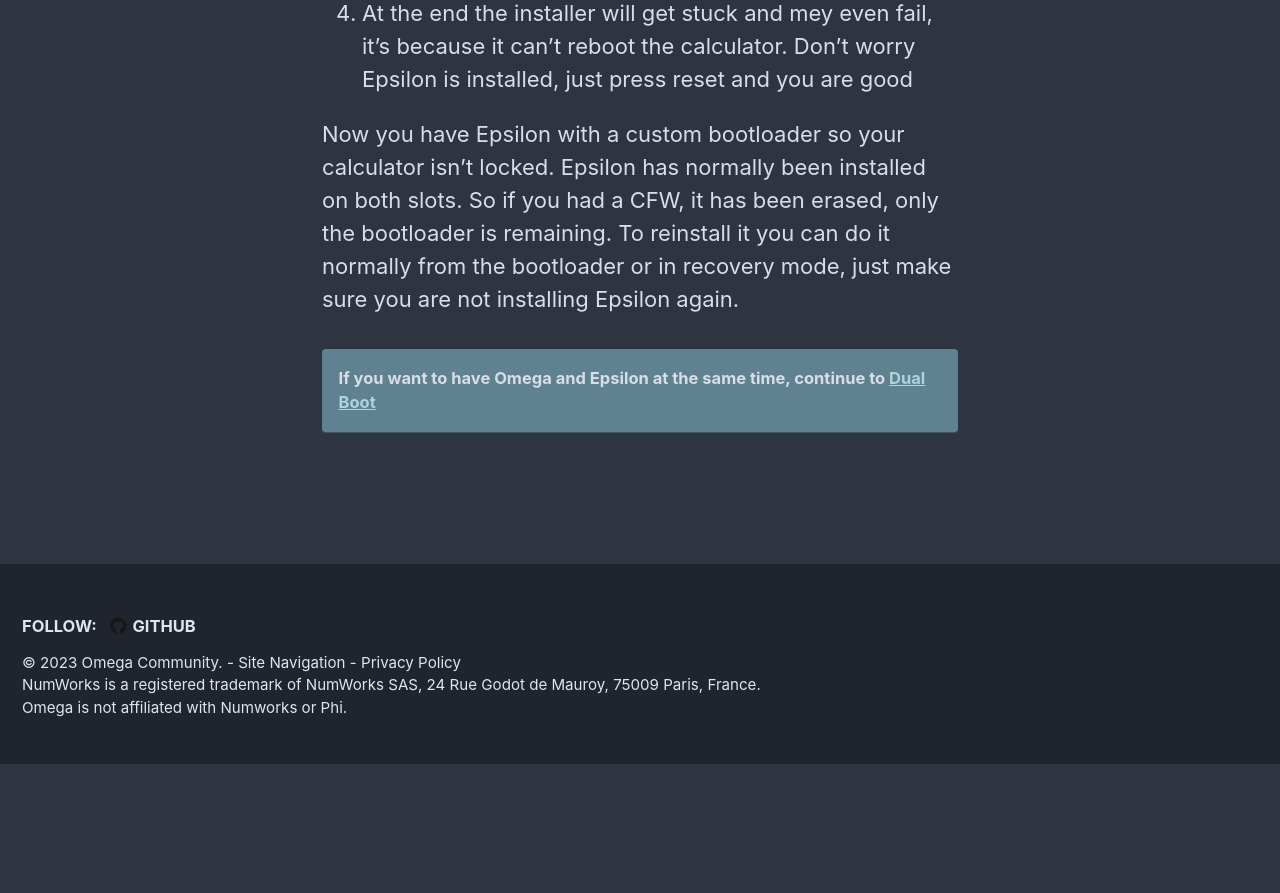
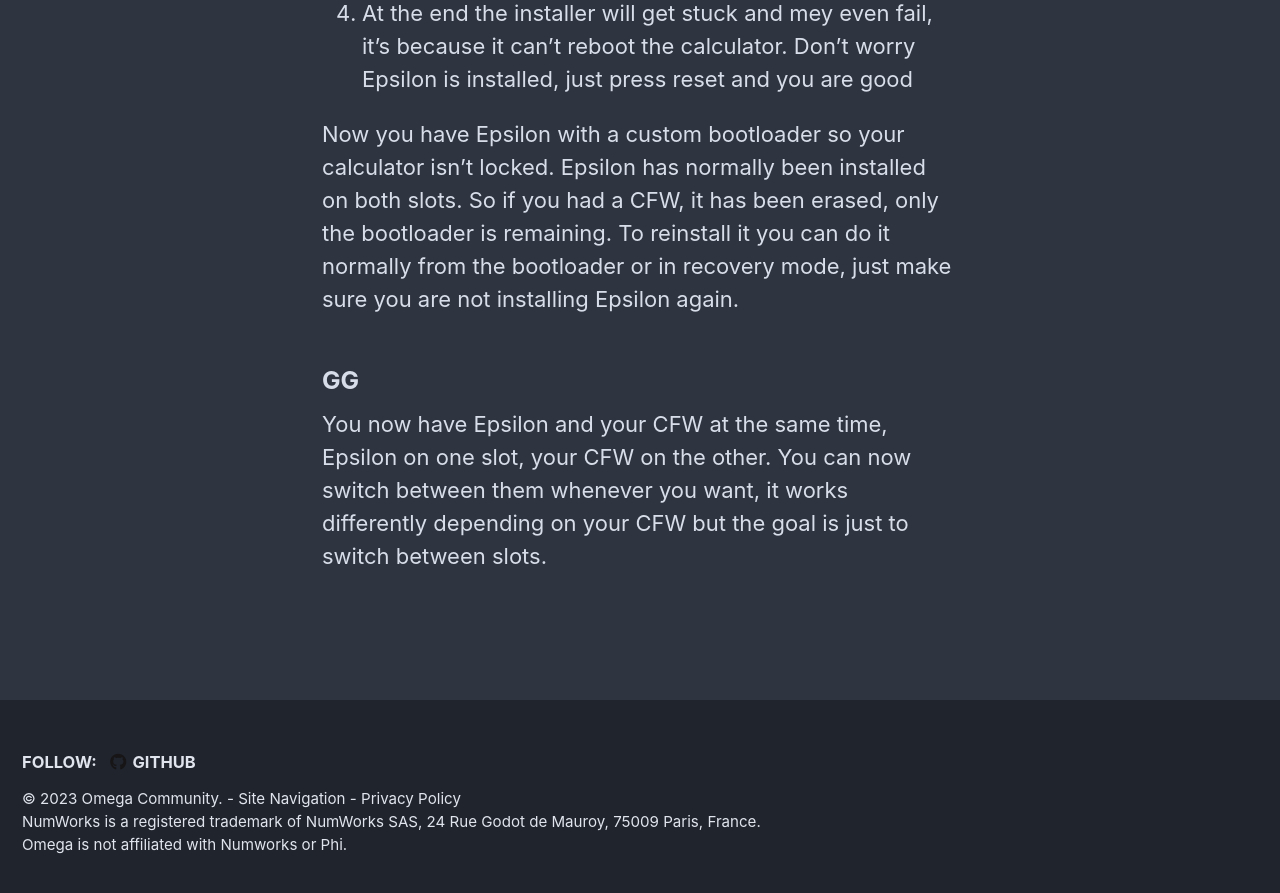
Before and after one commit to Omega-Numworks/Omega-Guide, a Jekyll site: the page built from _pages/en_US/install-epsilon-from-softloader.md, in a window 1280 px wide and 900 px high, scrolled down 1708 px. Shown: the top 893 px of the window. Built offline with Jekyll 4.4.1, drawn with Linux system fonts in a browser that asks for light colours; comment, search, counter and statistics services are not loaded; before the commit the page ends 2472 px from its top, so only the background shows below that.

Commit message:
Update install-epsilon-from-softloader.md

```diff
--- a/_pages/en_US/install-epsilon-from-softloader.md
+++ b/_pages/en_US/install-epsilon-from-softloader.md
@@ -36,5 +36,6 @@
 Now you have Epsilon with a custom bootloader so your calculator isn't locked.
 Epsilon has normally been installed on both slots. So if you had a CFW, it has been erased, only the bootloader is remaining. To reinstall it you can do it normally from the bootloader or in recovery mode, just make sure you are not installing Epsilon again.
 
-If you want to have Omega and Epsilon at the same time, continue to [Dual Boot](dual-boot)
-{: .notice--primary}
+### GG
+
+You now have Epsilon and your CFW at the same time, Epsilon on one slot, your CFW on the other. You can now switch between them whenever you want, it works differently depending on your CFW but the goal is just to switch between slots.
```
